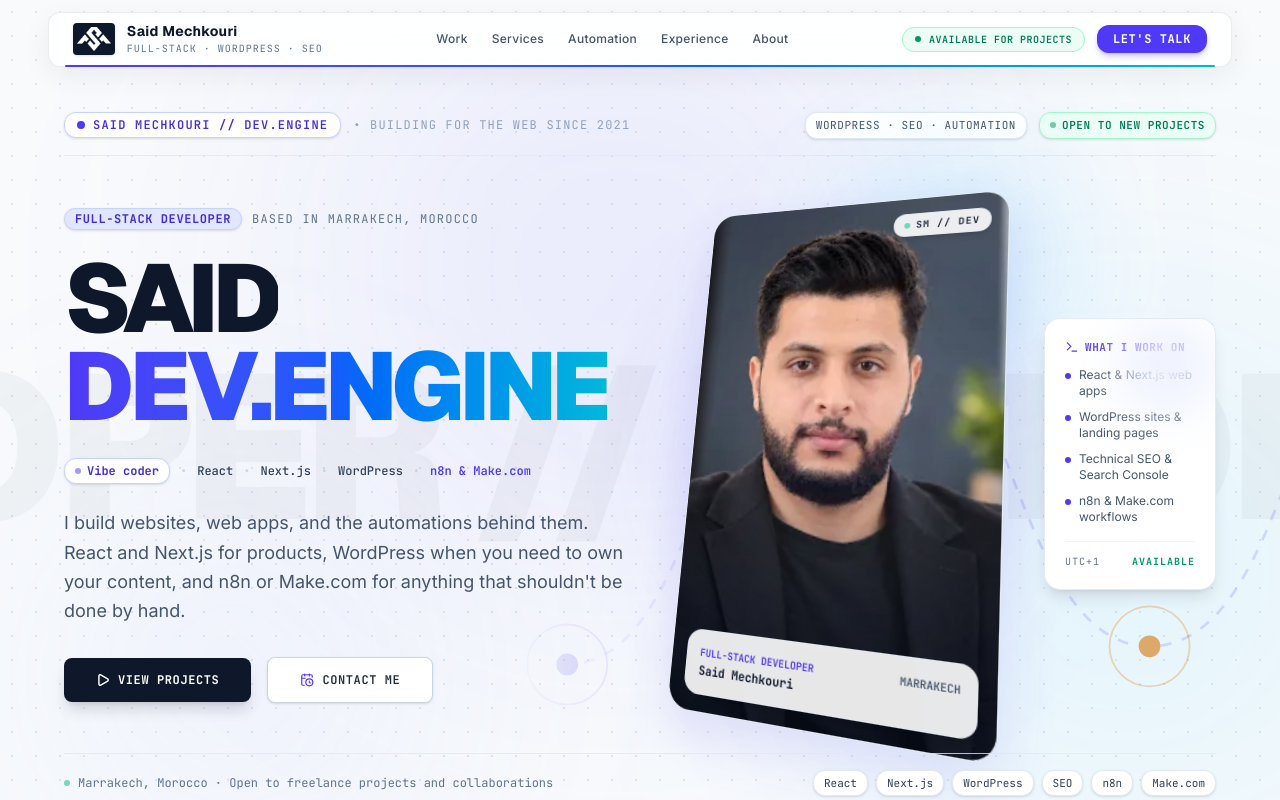
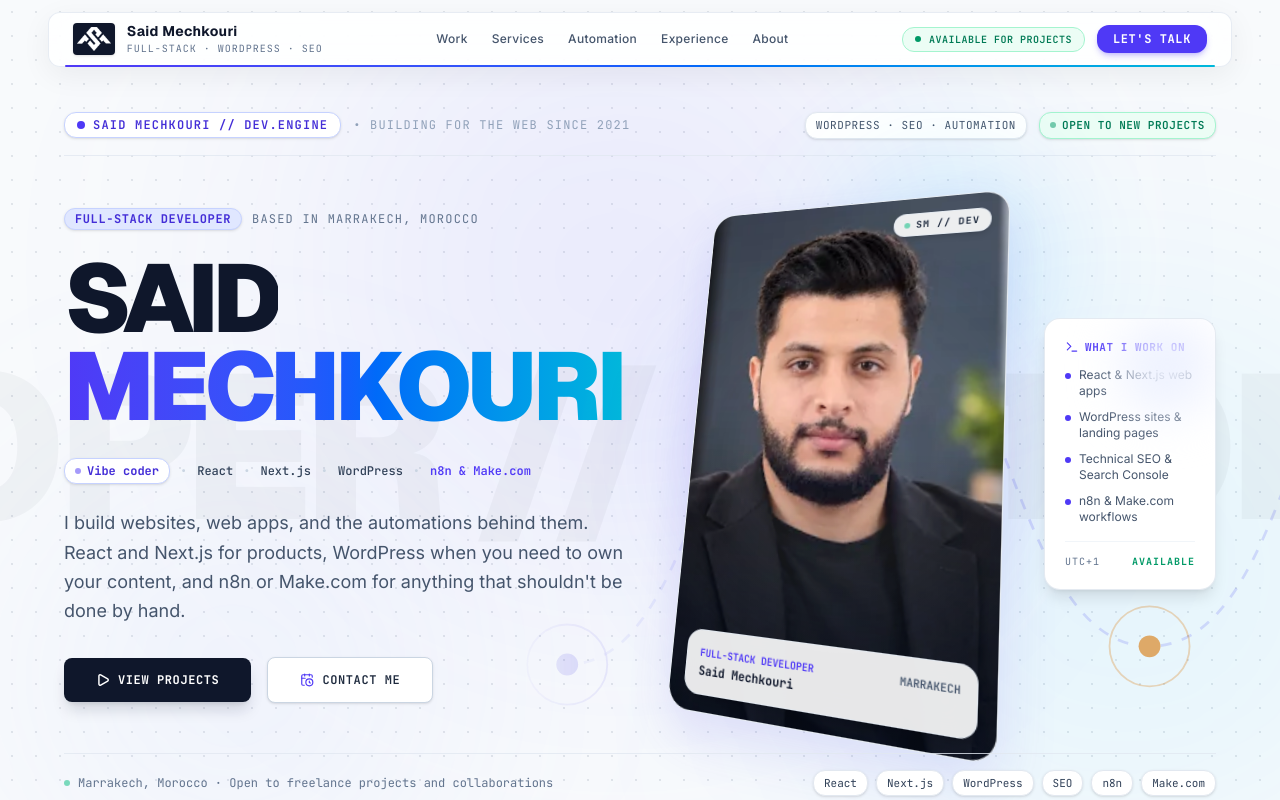
Before and after one commit to mechkouri/portfolio-2026, a React (Vite) app: page / in a window 1280 px wide. Shown: the top 800 px of the page. Built offline with nearby package versions, Linux system fonts and the light colour scheme.

Commit message:
Use surname in hero heading instead of DEV.ENGINE
Co-Authored-By: Claude Opus 5.5 <noreply@anthropic.com>

```diff
--- a/src/components/hero/Hero.tsx
+++ b/src/components/hero/Hero.tsx
@@ -87,7 +87,7 @@ export function Hero() {
               id="hero-title"
               immediate
               delay={0.3}
-              lines={[{ text: 'SAID' }, { text: 'DEV.ENGINE', gradient: true }]}
+              lines={[{ text: 'SAID' }, { text: 'MECHKOURI', gradient: true }]}
               className="font-display text-5xl leading-[0.92] font-black tracking-tighter text-slate-900 uppercase sm:text-6xl lg:text-7xl xl:text-8xl"
             />
             <span className="sr-only">
```
